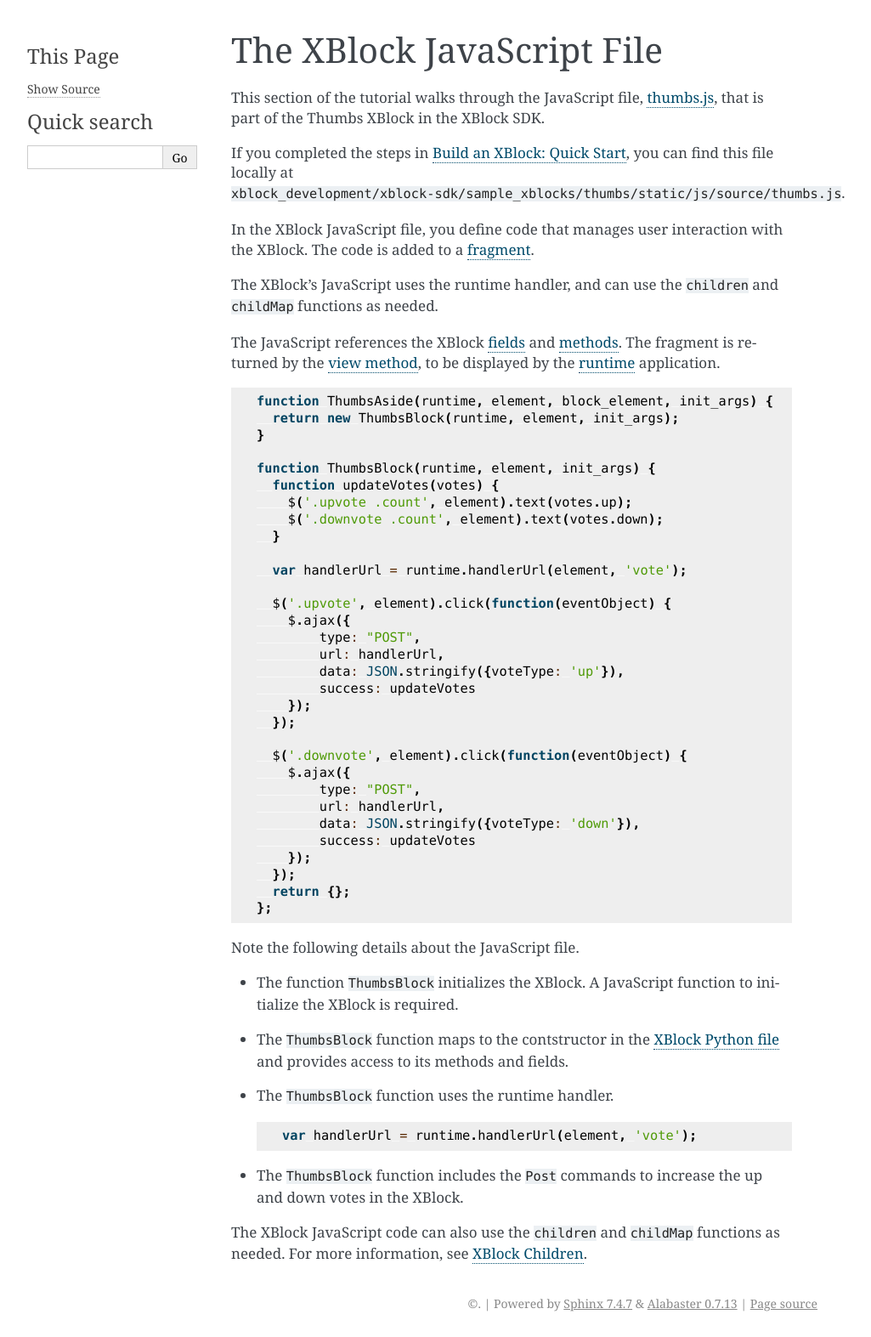
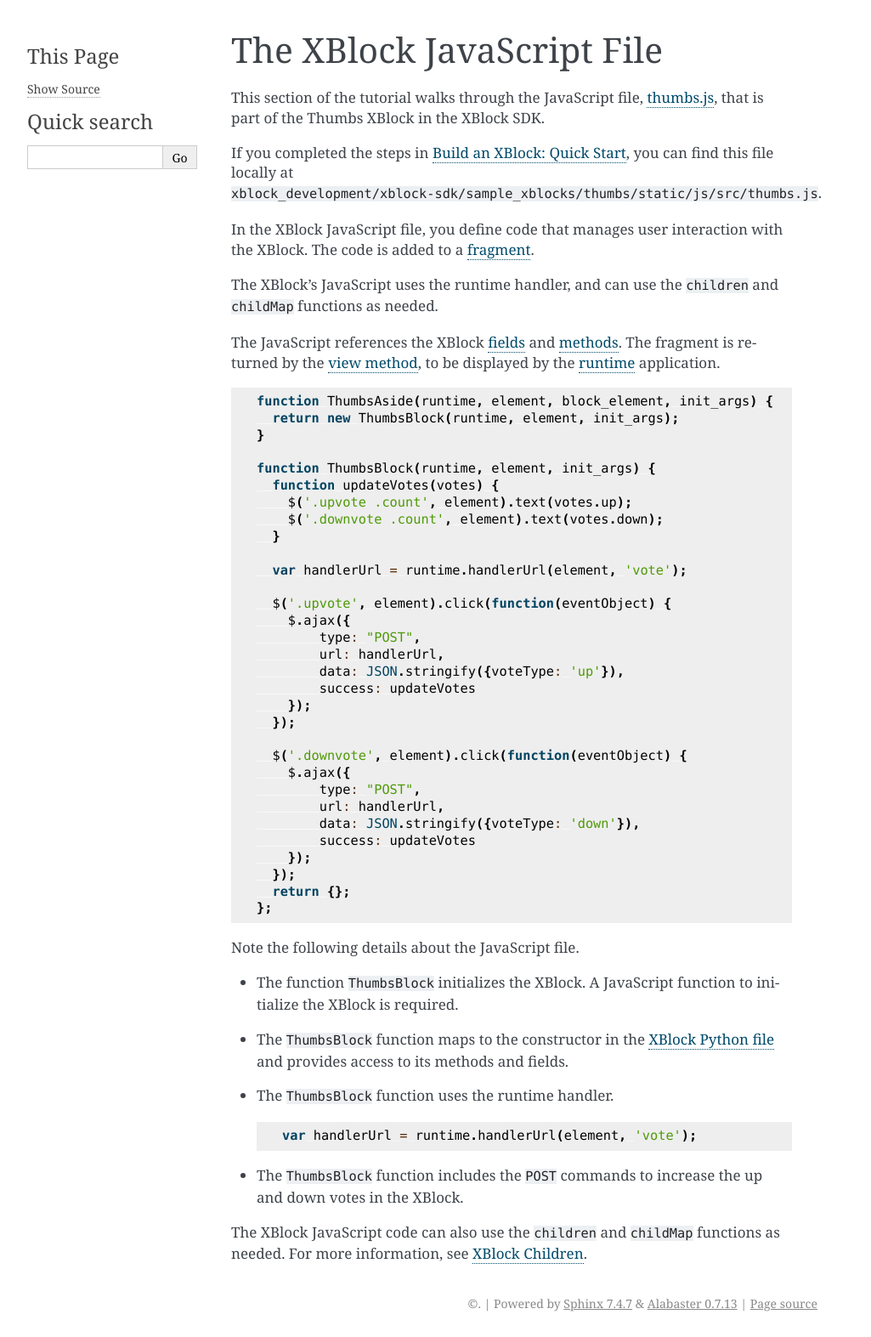
Before and after one commit to openedx/XBlock, a Sphinx documentation site: the page built from docs/xblock-tutorial/anatomy/javascript.rst, in a window 1280 px wide. Shown: the whole page at 85% size, without its empty margins (148-1173 px from the left). Built offline with Sphinx 7.4.7, drawn with Linux system fonts in a browser that asks for light colours; the version number is read from the project's files by our own code.

Commit message:
docs: Match docs on thumbs.js with the actual code in the xblock sdk

```diff
--- a/docs/xblock-tutorial/anatomy/javascript.rst
+++ b/docs/xblock-tutorial/anatomy/javascript.rst
@@ -8,13 +8,13 @@ This section of the tutorial walks through the JavaScript file, `thumbs.js`_,
 that is part of the Thumbs XBlock in the XBlock SDK.
 
 If you completed the steps in :ref:`Build an XBlock Quick Start`, you can find
-this file locally at ``xblock_development/xblock-sdk/sample_xblocks/thumbs/static/js/source/thumbs.js``.
+this file locally at ``xblock_development/xblock-sdk/sample_xblocks/thumbs/static/js/src/thumbs.js``.
 
 In the XBlock JavaScript file, you define code that manages user interaction
 with the XBlock. The code is added to a :ref:`fragment <XBlock
 Fragments>`.
 
-The XBlock’s JavaScript uses the runtime handler, and can use the ``children``
+The XBlock's JavaScript uses the runtime handler, and can use the ``children``
 and ``childMap`` functions as needed.
 
 The JavaScript references the XBlock :ref:`fields <XBlock Fields>`
@@ -29,7 +29,7 @@ Note the following details about the JavaScript file.
 * The function ``ThumbsBlock`` initializes the XBlock. A JavaScript function to
   initialize the XBlock is required.
 
-* The ``ThumbsBlock`` function maps to the contstructor in the :ref:`XBlock
+* The ``ThumbsBlock`` function maps to the constructor in the :ref:`XBlock
   Python file <The XBlock Python File>` and provides access to its methods and
   fields.
 
@@ -39,7 +39,7 @@ Note the following details about the JavaScript file.
 
     var handlerUrl = runtime.handlerUrl(element, 'vote');
 
-* The ``ThumbsBlock`` function includes the ``Post`` commands to increase the up
+* The ``ThumbsBlock`` function includes the ``POST`` commands to increase the up
   and down votes in the XBlock.
 
 The XBlock JavaScript code can also use the ``children`` and ``childMap``
```
